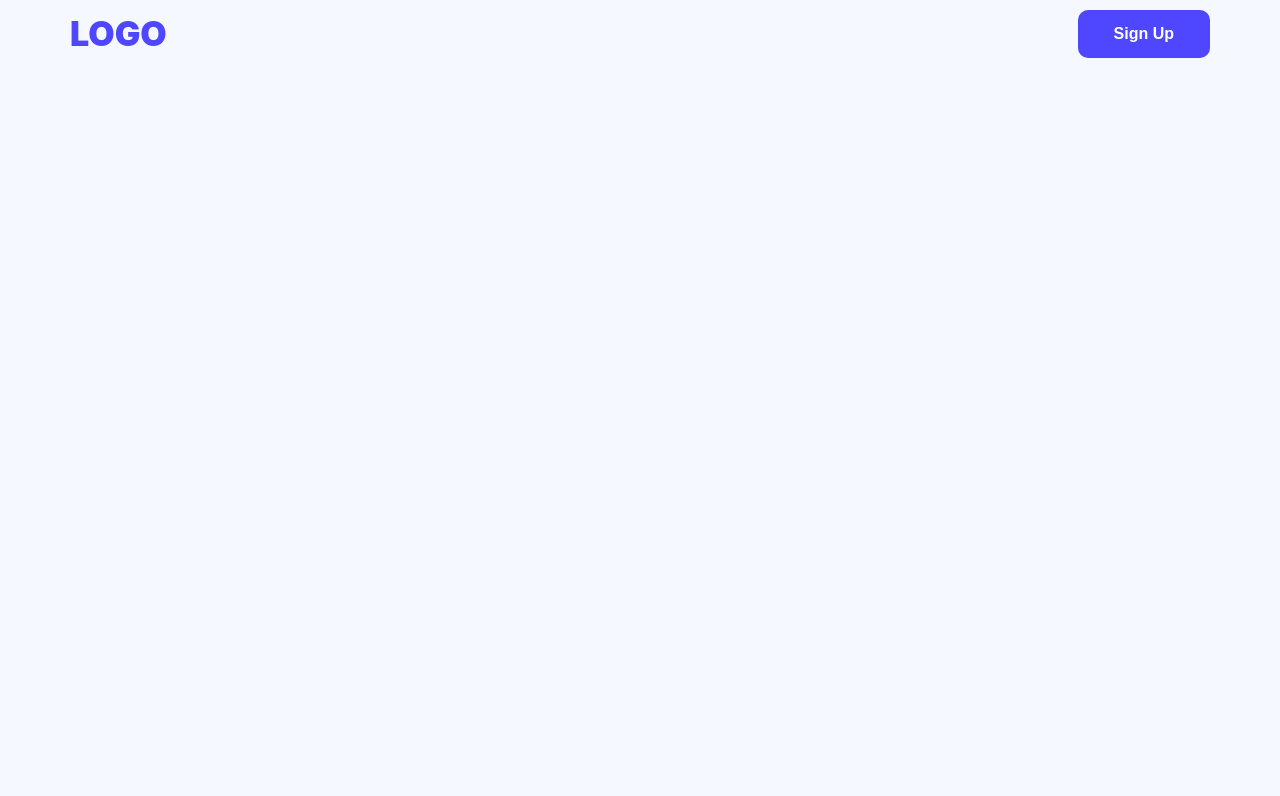
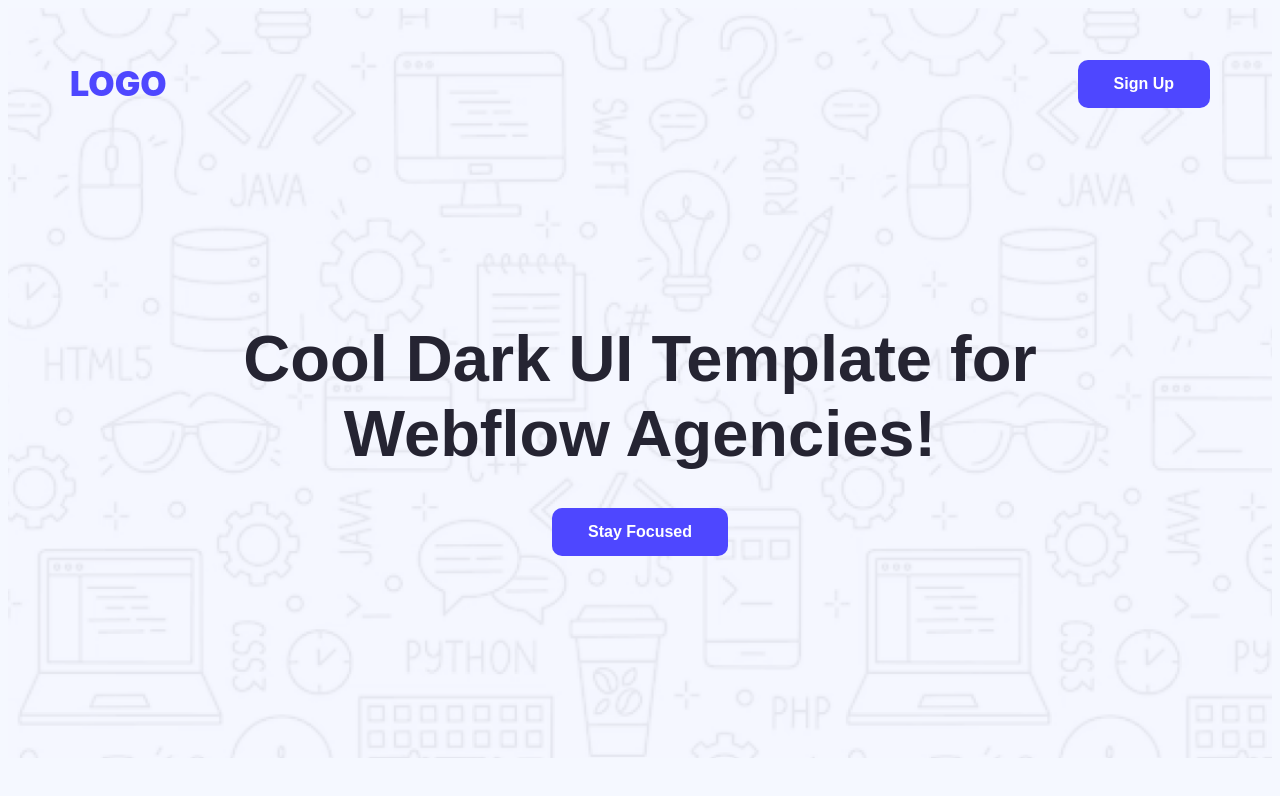
Before and after one commit to miltonahmed/launchpad-assignment, a plain HTML site: page index.html in a window 1280 px wide. Drawn offline with Linux system fonts and the light colour scheme.

Commit message:
The Hero section has been successfully completed with a clean

```diff
--- a/css/style.css
+++ b/css/style.css
@@ -70,6 +70,14 @@ body {
 
 
 /* ================ Header Section Style Start Now ===============  */
+.header {
+  background-image: url('/images/hero-bg.png');
+  background-position: center;
+  background-repeat: no-repeat;
+  background-size: cover;
+  padding: 50px 0;
+
+}
 
 .nav_wrapper {
   display: flex;
@@ -85,6 +93,23 @@ body {
   text-transform: uppercase;
 }
 
+/* === Hero Section === */
+.hero_section {
+  text-align: center;
+  max-width: 905px;
+  margin: 0 auto;
+  padding-top: 158px;
+  padding-bottom: 152px;
+}
+.hero_section h2 {
+  font-family: 'Raleway', sans-serif;
+  color: #252432;
+  font-size: 65px;
+  font-style: normal;
+  font-weight: 700;
+  line-height: normal;
+  margin-bottom: 37px;
+}
 
 /* ================ Header Section Style End    Now ===============  */
 /* ================ Header Section Style Start Now ===============  */
--- a/index.html
+++ b/index.html
@@ -28,6 +28,15 @@
       </div>
     </nav>
 
+    <!-- ======= Hero Section =====  -->
+    <section class="hero_section">
+      <div class="container">
+        <h2>Cool Dark UI Template for Webflow Agencies!</h2>
+        <div class="hero_button">
+          <a class="primary_btn" href="#">Stay Focused</a>
+        </div>
+      </div>
+    </section>
   </header>
   <!-- ====== nav section====== -->
 
```
